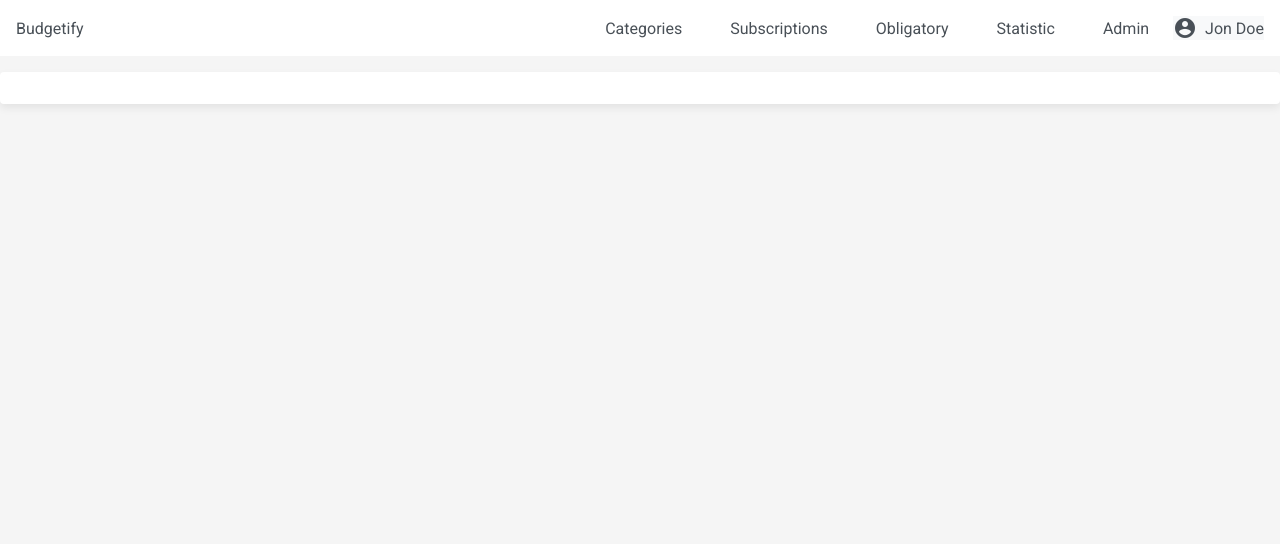
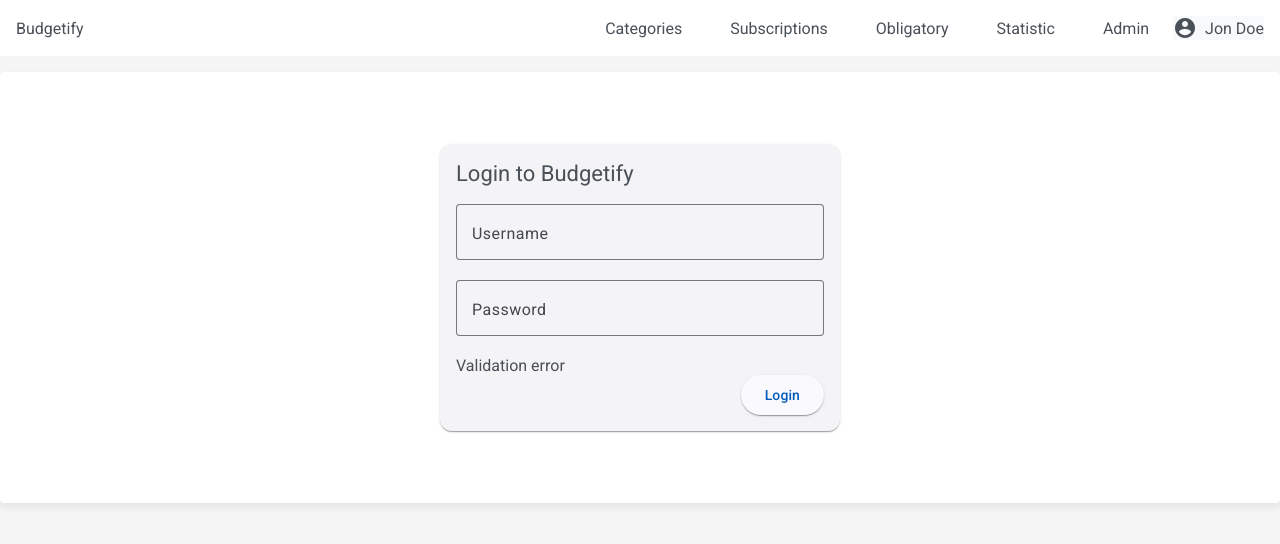
Before and after one commit to SiarhKul/angular-mentorship, an Angular app: page /login in a window 1280 px wide. Before the commit this address led to /. Shown: the top 544 px of the page. Built offline with nearby package versions, Linux system fonts and the light colour scheme.

Commit message:
chore: Add login route and form

```diff
--- a/src/app/app.routes.ts
+++ b/src/app/app.routes.ts
@@ -4,9 +4,11 @@ import { SubscriptionsComponent } from './components/subscriptions/subscriptions
 import { ObligatoryComponent } from './components/obligatory/obligatory.component';
 import { StatisticComponent } from './components/statistic/statistic.component';
 import { AdminComponent } from './components/admin/admin.component';
+import { LoginComponent } from './components/login/login.component';
 
 export const routes: Routes = [
-  { path: 'categories', component: CategoriesComponent },
+  { path: 'login', component: LoginComponent },
+  { path: 'categories', component: CategoriesComponent  },
   { path: 'subscriptions', component: SubscriptionsComponent },
   { path: 'obligatory', component: ObligatoryComponent },
   { path: 'statistic', component: StatisticComponent },
--- /dev/null
+++ b/src/app/components/login/login.component.css
@@ -0,0 +1,27 @@
+.login-container {
+  display: flex;
+  justify-content: center;
+  align-items: center;
+  height: 100%;
+  padding: var(--spacing-lg);
+}
+
+.login-card {
+  width: 100%;
+  max-width: 400px;
+  margin: var(--spacing-xl) 0;
+}
+
+.mat-form-field {
+  width: 100%;
+}
+
+.mat-card-header {
+  padding-bottom: var(--spacing-md);
+}
+
+.button-block {
+  display: flex;
+  justify-content: flex-end;
+
+}
--- /dev/null
+++ b/src/app/components/login/login.component.html
@@ -0,0 +1,42 @@
+<div class='login-container' >
+  <mat-card class='login-card' >
+    <mat-card-header class='mat-card-header'>
+      <mat-card-title>Login to Budgetify</mat-card-title>
+    </mat-card-header>
+
+    <mat-card-content>
+      <form class='form' >
+        <div >
+          <mat-form-field appearance="outline" class='mat-form-field'>
+            <mat-label>Username</mat-label>
+            <input matInput type="text" autocomplete="username">
+            <mat-error >
+              Username is required
+            </mat-error>
+          </mat-form-field>
+        </div>
+
+        <div >
+          <mat-form-field appearance="outline" class='mat-form-field'>
+            <mat-label>Password</mat-label>
+            <input matInput  type="password" autocomplete="current-password">
+            <mat-error >
+              Password is required
+            </mat-error>
+          </mat-form-field>
+        </div>
+
+        <div >
+          Validation error
+        </div>
+
+        <div class='button-block'>
+          <button mat-raised-button color="primary" type="submit">
+            <span >Login</span>
+          </button>
+        </div>
+      </form>
+    </mat-card-content>
+
+  </mat-card>
+</div>
```
Also changed, not shown: src/app/components/login/login.component.ts (added, +34 -0 lines).
